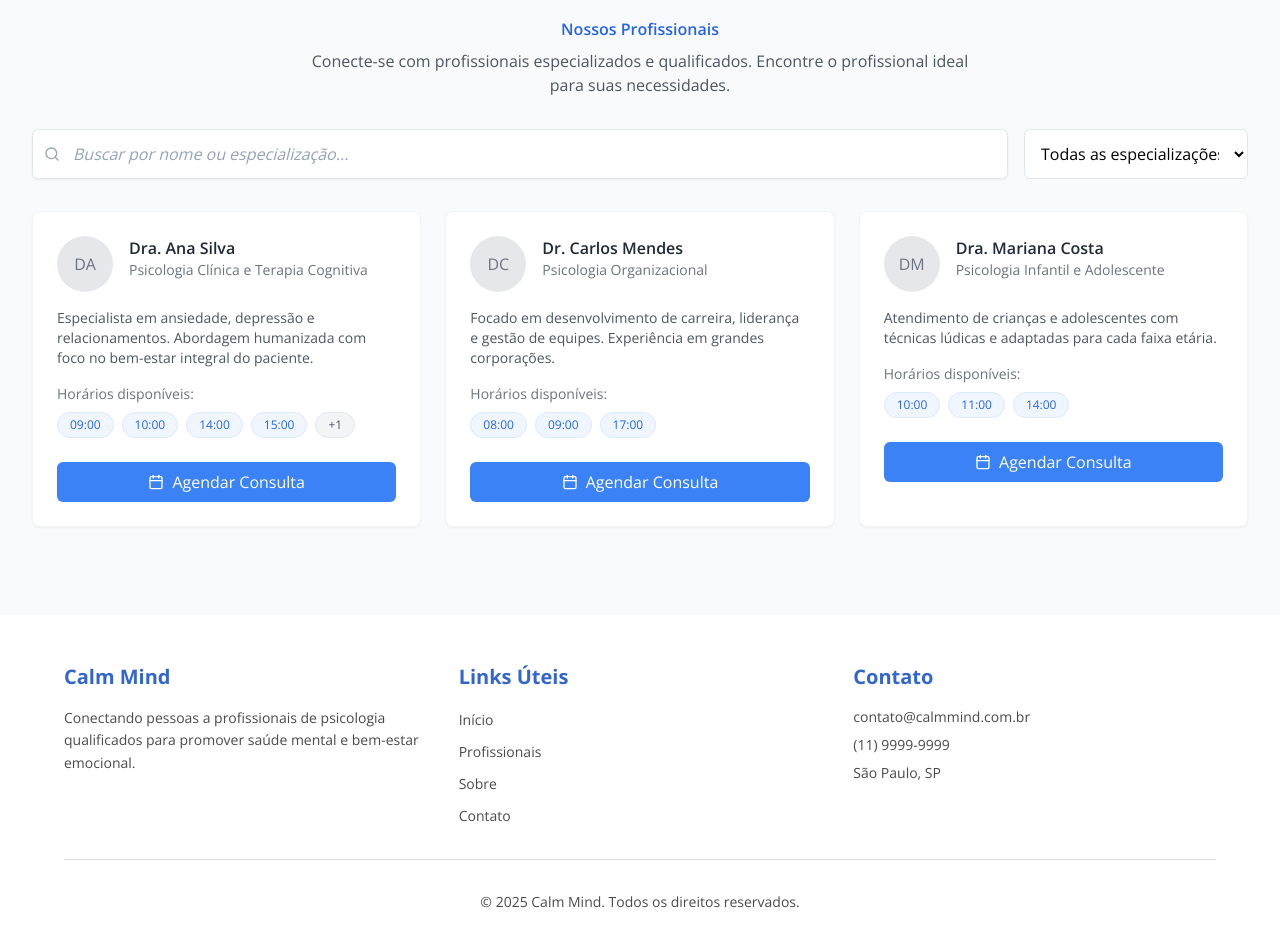
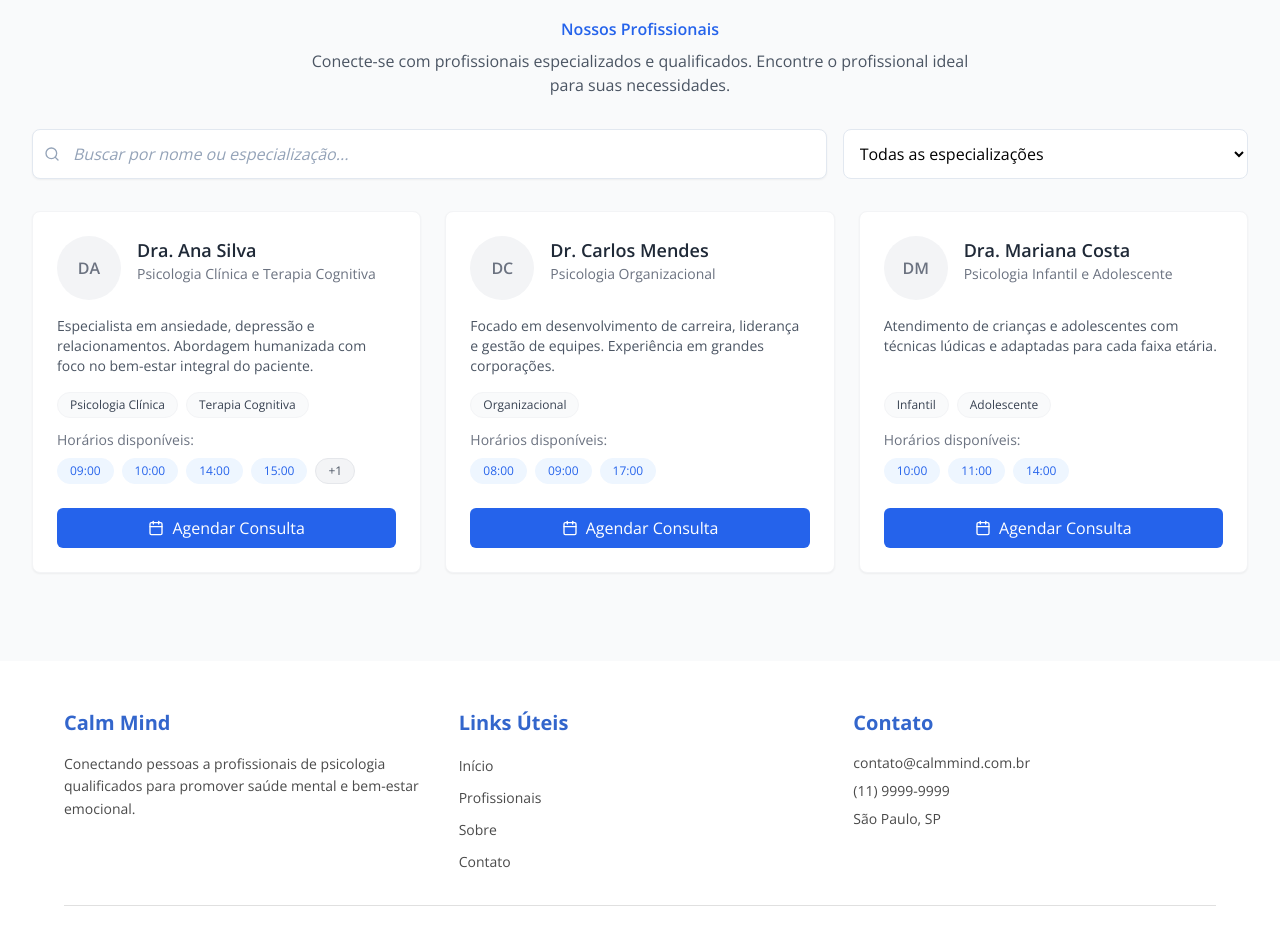
Before and after one commit to Gestao-Agil-Projects/ga-frontend, a React (Vite) app: page / in a window 1280 px wide. Shown: the part 840-1766 px from the top of the page. Built offline with nearby package versions, Linux system fonts and the light colour scheme.

Commit message:
feat(figma): refine ProfessionalCard and Professionals layout — avatar, specialties chips, badges, search alignment and no-results state

```diff
--- a/src/screens/Professionals/ProfessionalCard.tsx
+++ b/src/screens/Professionals/ProfessionalCard.tsx
@@ -3,28 +3,37 @@ import { Calendar } from 'lucide-react';
 
 export default function ProfessionalCard({ professional }: { professional: Professional }) {
   return (
-    <article className="bg-white rounded-lg shadow-sm border border-gray-100 p-6">
+    <article className="bg-white rounded-lg shadow-sm border border-gray-100 p-6 flex flex-col h-full">
       <header className="flex items-start gap-4">
-        <div className="w-14 h-14 rounded-full bg-gray-200 flex items-center justify-center overflow-hidden">
+        <div className="w-16 h-16 rounded-full bg-gray-100 flex items-center justify-center overflow-hidden">
           {professional.avatarUrl ? (
             <img src={professional.avatarUrl} alt={professional.name} className="w-full h-full object-cover" />
           ) : (
-            <span className="text-gray-500">{professional.name.split(' ').map(n => n[0]).slice(0,2).join('')}</span>
+            <span className="text-gray-500 font-semibold">{professional.name.split(' ').map(n => n[0]).slice(0,2).join('')}</span>
           )}
         </div>
-        <div>
-          <h3 className="font-semibold text-gray-800">{professional.name}</h3>
+        <div className="flex-1">
+          <h3 className="font-semibold text-gray-800 text-lg">{professional.name}</h3>
           <p className="text-sm text-gray-500">{professional.title}</p>
         </div>
       </header>
 
-      <p className="text-sm text-gray-600 mt-4 line-clamp-4">{professional.bio}</p>
+      <p className="text-sm text-gray-600 mt-4 line-clamp-4 flex-1">{professional.bio}</p>
 
       <div className="mt-4">
+        <div className="flex flex-wrap gap-2 mb-3">
+          {professional.specialties.slice(0,3).map((s, i) => (
+            <span key={i} className="text-xs bg-gray-50 text-gray-700 px-3 py-1 rounded-full border border-gray-100">{s}</span>
+          ))}
+          {professional.specialties.length > 3 && (
+            <span className="text-xs bg-gray-100 text-gray-600 px-3 py-1 rounded-full border border-gray-200">+{professional.specialties.length - 3}</span>
+          )}
+        </div>
+
         <p className="text-sm text-gray-500 mb-2">Horários disponíveis:</p>
         <div className="flex flex-wrap gap-2">
           {professional.times.slice(0,4).map((t, idx) => (
-            <span key={idx} className="text-xs bg-blue-50 text-blue-600 px-3 py-1 rounded-full border border-blue-100">{t}</span>
+            <span key={idx} className="text-xs bg-primary-50 text-primary-600 px-3 py-1 rounded-full border border-primary-50">{t}</span>
           ))}
           {professional.times.length > 4 && (
             <span className="text-xs bg-gray-100 text-gray-600 px-3 py-1 rounded-full border border-gray-200">+{professional.times.length - 4}</span>
@@ -33,7 +42,7 @@ export default function ProfessionalCard({ professional }: { professional: Profe
       </div>
 
       <div className="mt-6">
-        <button className="w-full inline-flex items-center justify-center gap-2 bg-blue-500 hover:bg-blue-600 text-white rounded-md py-2 px-4" type="button" aria-label={`Agendar consulta com ${professional.name}`}>
+        <button className="w-full inline-flex items-center justify-center gap-2 bg-primary-600 hover:bg-primary-700 text-white rounded-md py-2 px-4 focus:outline-none focus:ring-2 focus:ring-primary-300" type="button" aria-label={`Agendar consulta com ${professional.name}`}>
           <Calendar className="w-4 h-4" />
           <span>Agendar Consulta</span>
         </button>
--- a/src/screens/Professionals/index.tsx
+++ b/src/screens/Professionals/index.tsx
@@ -1,5 +1,5 @@
 import { useMemo, useState } from 'react';
-import { Search } from 'lucide-react';
+import { Search, Frown } from 'lucide-react';
 import ProfessionalCard from './ProfessionalCard.tsx';
 import { professionals as mockProfessionals } from './mockProfessionals.ts';
 import type { Professional } from './mockProfessionals.ts';
@@ -38,12 +38,12 @@ export function Professionals() {
                     </p>
                 </div>
 
-                <div className="flex flex-col sm:flex-row gap-4 items-center mb-8">
-                    <div className="flex-1">
+                <div className="flex flex-col md:flex-row gap-4 items-center mb-8">
+                    <div className="flex-1 w-full md:w-2/3">
                         <label className="relative block">
                             <span className="sr-only">Buscar</span>
                             <input
-                                className="placeholder:italic placeholder:text-slate-400 block w-full bg-white border border-slate-200 rounded-md py-3 pl-10 pr-3 shadow-sm focus:outline-none focus:ring-2 focus:ring-blue-300"
+                                className="placeholder:italic placeholder:text-slate-400 block w-full bg-white border border-slate-200 rounded-lg py-3 pl-10 pr-3 shadow-sm focus:outline-none focus:ring-2 focus:ring-primary-300"
                                 placeholder="Buscar por nome ou especialização..."
                                 value={query}
                                 onChange={(e) => setQuery(e.target.value)}
@@ -52,11 +52,11 @@ export function Professionals() {
                         </label>
                     </div>
 
-                    <div className="w-full sm:w-56">
+                    <div className="w-full md:w-1/3">
                         <select
                             value={specialty}
                             onChange={(e) => setSpecialty(e.target.value)}
-                            className="w-full bg-white border border-slate-200 rounded-md py-3 px-3 focus:outline-none focus:ring-2 focus:ring-blue-300"
+                            className="w-full bg-white border border-slate-200 rounded-lg py-3 px-3 focus:outline-none focus:ring-2 focus:ring-primary-300"
                         >
                             {specialties.map((s) => (
                                 <option key={s} value={s}>
@@ -68,11 +68,25 @@ export function Professionals() {
                 </div>
 
                 <div>
-                    <div className="grid gap-6 grid-cols-1 sm:grid-cols-2 lg:grid-cols-3">
-                        {filtered.map((p) => (
-                            <ProfessionalCard key={p.id} professional={p} />
-                        ))}
-                    </div>
+                    {filtered.length === 0 ? (
+                        <div className="py-12 text-center">
+                            <div className="inline-flex items-center justify-center w-16 h-16 rounded-full bg-gray-100 mx-auto mb-4">
+                                <Frown className="w-6 h-6 text-gray-400" />
+                            </div>
+                            <h3 className="text-lg font-semibold text-gray-800 mb-2">Nenhum profissional encontrado</h3>
+                            <p className="text-sm text-gray-500 mb-4">Tente alterar os filtros ou limpar a busca para ver mais profissionais.</p>
+                            <div className="flex items-center justify-center gap-3">
+                                <button onClick={() => { setQuery(''); setSpecialty('all'); }} className="inline-flex items-center gap-2 bg-primary-600 hover:bg-primary-700 text-white px-4 py-2 rounded-md">Limpar filtros</button>
+                                <button onClick={() => window.scrollTo({ top: 0, behavior: 'smooth' })} className="inline-flex items-center gap-2 bg-white border border-slate-200 text-gray-700 px-4 py-2 rounded-md">Voltar ao topo</button>
+                            </div>
+                        </div>
+                    ) : (
+                        <div className="grid gap-6 grid-cols-1 sm:grid-cols-2 lg:grid-cols-3">
+                            {filtered.map((p) => (
+                                <ProfessionalCard key={p.id} professional={p} />
+                            ))}
+                        </div>
+                    )}
                 </div>
             </div>
         </section>
```
